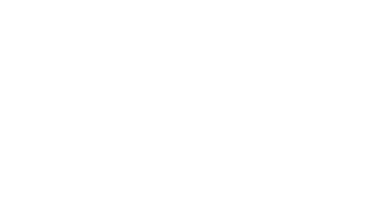
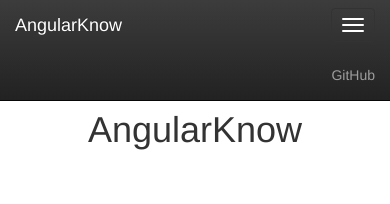
Before and after one commit to Frederiksen-Collaborative/AngularKnow, a plain HTML site: page index.html in a window 390 px wide. Drawn offline with nearby package versions, Linux system fonts and the light colour scheme.

Commit message:
Pre-start

```diff
--- a/index.html
+++ b/index.html
@@ -2,16 +2,56 @@
 <html lang="en">
 <head>
     <meta charset="UTF-8">
+    <meta http-equiv="X-UA-Compatible" content="IE=edge">
+    <meta name="viewport" content="width=device-width, initial-scale=1">
     <meta name="author" content="Steven Frederiksen">
 
     <title>AngularKnow</title>
 
-    <script src="res/node_modules/jquery/dist/jquery.min.js" />
-    <script src="res/node_modules/angular/angular.min.js" />
+    <link rel="stylesheet" href="res/node_modules/bootstrap/dist/css/bootstrap.css" />
+    <link rel="stylesheet" href="res/node_modules/bootstrap/dist/css/bootstrap-theme.css" />
+    <link rel="stylesheet" href="styles/main.css" />
 
-    <link rel="stylesheet" href="res/node_modules/bootstrap/dist/css/bootstrap.css" />
+    <!-- HTML5 shim and Respond.js for IE8 support of HTML5 elements and media queries -->
+    <!--[if lt IE 9]>
+    <script src="https://oss.maxcdn.com/html5shiv/3.7.2/html5shiv.min.js"></script>
+    <script src="https://oss.maxcdn.com/respond/1.4.2/respond.min.js"></script>
+    <![endif]-->
 </head>
 <body>
 
+    <nav class="navbar navbar-inverse navbar-fixed-top">
+        <div class="container">
+            <nav class="navbar navbar-inverse navbar-fixed-top">
+                <div class="container">
+                    <div class="navbar-header">
+                        <button type="button" class="navbar-toggle collapsed" data-toggle="collapse" data-target="#navbar" aria-expanded="false" aria-controls="navbar">
+                            <span class="sr-only">Toggle navigation</span>
+                            <span class="icon-bar"></span>
+                            <span class="icon-bar"></span>
+                            <span class="icon-bar"></span>
+                        </button>
+                        <a class="navbar-brand" href="#">AngularKnow</a>
+                    </div>
+                    <a class="navbar-text clean-link pull-right" href="https://github.com/studeo14/AngularKnow">GitHub</a>
+                </div>
+            </nav>
+        </div>
+    </nav>
+
+    <div class="container">
+        <div class="starter-template">
+            <h1>AngularKnow</h1>
+        </div>
+        <div class="col-md-12">
+            <span id="home">
+
+            </span>
+        </div>
+    </div>
+
+    <!-- Do the script stuff down here for speed -->
+    <script src="res/node_modules/jquery/dist/jquery.min.js" />
+    <script src="res/node_modules/angular/angular.min.js" />
 </body>
 </html>
--- /dev/null
+++ b/styles/main.css
@@ -0,0 +1,13 @@
+body {
+    padding-top: 50px;
+}
+.starter-template {
+    padding: 40px 15px;
+    text-align: center;
+}
+.clean-link {
+    text-decoration: none !important;
+}
+.clean-link:hover{
+    color: #fff;
+}
```
